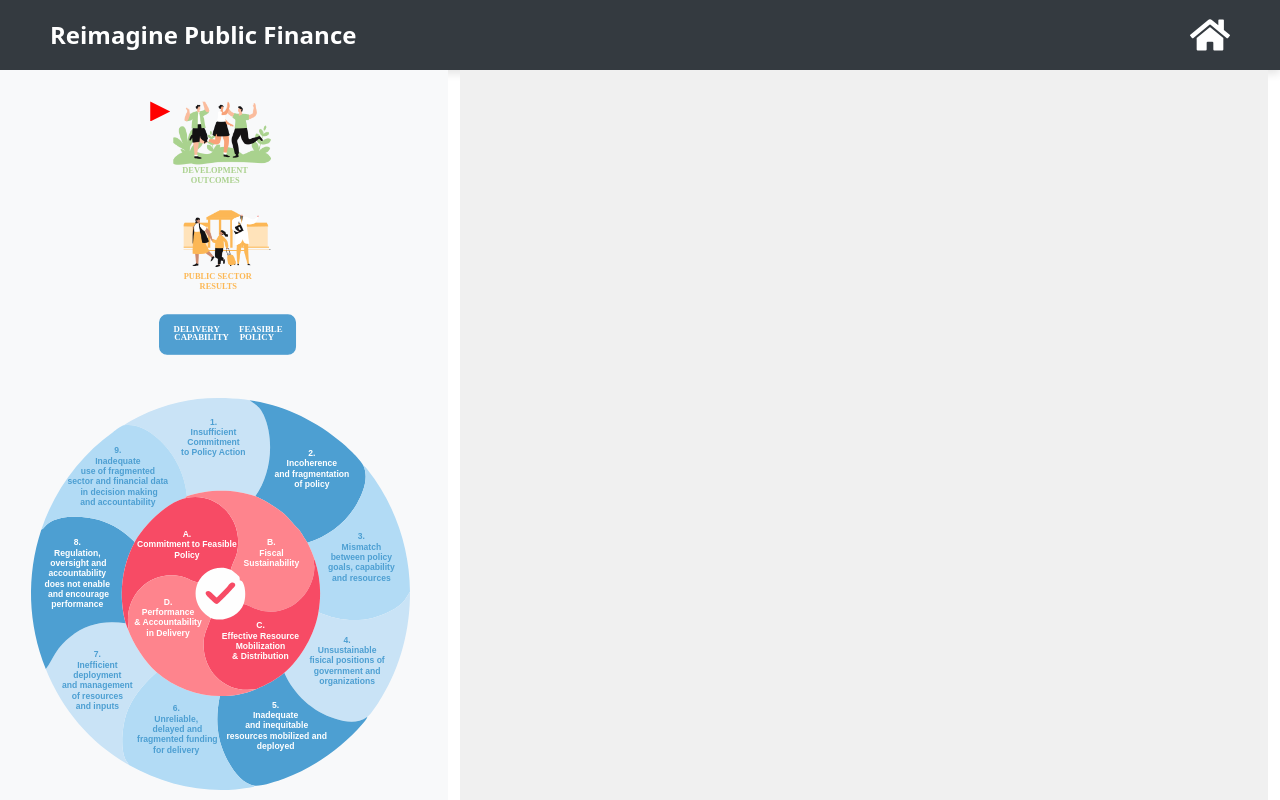
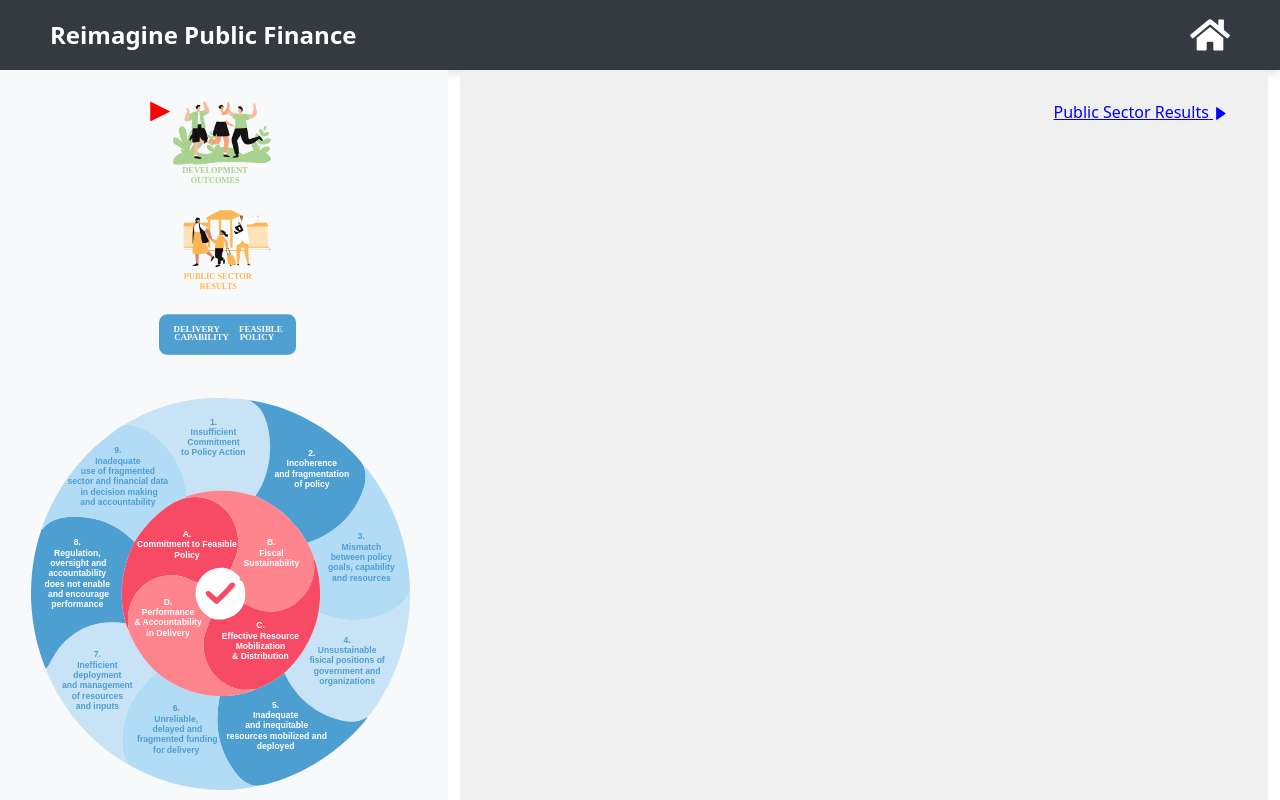
Before and after one commit to yukinko-iwasaki/rpf-bottleneck-page, a React (Create React App) app: page /rpf-bottleneck-page/UniversalHealthCare in a window 1280 px wide. Built offline with nearby package versions, Linux system fonts and the light colour scheme.

Commit message:
add arrow navigation

```diff
--- /dev/null
+++ b/src/components/arrowNav.jsx
@@ -0,0 +1,52 @@
+
+import React from "react";
+import { BiSolidRightArrow, BiSolidLeftArrow } from "react-icons/bi";
+import PropTypes from "prop-types";
+
+function ArrowNav({ selectedItem, setSelectedItem }) {
+  // navigationOrder except for group, which can be group1, group2, ... or groupA, groupB, ...
+  const baseOrder = ["outcome", "results", "policy"];
+  const navigationMap = {"outcome": "Development Outcome", "results": "Public Sector Results", "policy": "Delivery Capability and Feasible Policy", "group": "Evidence"};
+  const groupMatch = selectedItem.match(/^group(\d+|[A-D])$/);
+  let navigationOrder = [...baseOrder];
+  if (groupMatch) {
+    navigationOrder.push(selectedItem); // add the current groupN or groupX to the order
+  } else {
+    // If not a groupN or groupX, add a generic 'group' at the end for navigation
+    navigationOrder.push("group");
+  }
+
+  const selectedIndex = navigationOrder.indexOf(selectedItem);
+  const previousItem = selectedIndex > 0 ? navigationOrder[selectedIndex - 1] : null;
+  const nextItem = selectedIndex >= 0 && selectedIndex < navigationOrder.length - 1 ? navigationOrder[selectedIndex + 1] : null;
+
+  return (
+    <div
+      style={{ width: "100%", height: "50px", position: "relative" }}
+    >
+      {previousItem && (
+        <div
+          style={{ padding: "10px", color: "blue", textDecoration: "underline", cursor: "pointer", position: 'absolute', left: "10px" }}
+          onClick={() => setSelectedItem(previousItem)}
+        >
+          <BiSolidLeftArrow size={15} /> {navigationMap[previousItem]}
+        </div>
+      )}
+      {nextItem && (
+        <div
+          style={{ padding: "10px", color: "blue", textDecoration: "underline", cursor: "pointer", position: 'absolute', right: "10px" }}
+          onClick={() => setSelectedItem(nextItem)}
+        >
+          {navigationMap[nextItem]} <BiSolidRightArrow size={15} />
+        </div>
+      )}
+    </div>
+  );
+}
+
+ArrowNav.propTypes = {
+  selectedItem: PropTypes.string.isRequired,
+  setSelectedItem: PropTypes.func.isRequired,
+};
+
+export default ArrowNav;
--- a/src/components/contenxt.jsx
+++ b/src/components/contenxt.jsx
@@ -4,20 +4,25 @@ import Evidence from './evidence';
 import OutcomePage from './outcomePage';
 import PublicSectorResult from './publicSectorResult';
 import PolicyCapability from './policyCapability';
-function Context({selectedItem}) {
+import ArrowNav from './arrowNav';
+function Context({selectedItem, setSelectedItem}) {
   return (
     <div style={{width: '65vw'}} >
+<div className="content" style={{height:'100%', background:'rgb(240, 240, 240)', padding:'20px' }}>
+      <ArrowNav selectedItem={selectedItem} setSelectedItem={setSelectedItem} />
       {selectedItem == 'results' &&  <PublicSectorResult />}
       {selectedItem=='outcome'&& <OutcomePage />}
       {selectedItem.startsWith('group') && <Evidence selectedItem={selectedItem} />}
       {selectedItem == 'policy' && <PolicyCapability />}
-      {/* {selectedItem == 'public-sector-result' && <PublicSectorResult />} */}
+
+    </div>
     </div>
   );
 }
 
 Context.propTypes = {
     selectedItem : PropTypes.object.isRequired,
+    setSelectedItem: PropTypes.func.isRequired,
 };
 
 export default Context;
--- a/src/components/homePage.jsx
+++ b/src/components/homePage.jsx
@@ -26,8 +26,8 @@ function HomePage() {
     { title: 'Education', icon: <div style={{ backgroundColor: 'pink', borderRadius: '50%', padding: '5px' }}><FaGraduationCap size={30} color='red' /></div>, path: '/Education' },
     { title: 'Economic Resilience', icon: <div style={{ backgroundColor: 'lightblue', borderRadius: '50%', padding: '5px' }}><FaChartLine size={30} color='blue' /></div>, path: '/EconomicResilience' },
     { title: 'Gender-Based Violence', icon: <div style={{ backgroundColor: 'lightgreen', borderRadius: '50%', padding: '5px' }}><FaShieldAlt size={30} color='green' /></div>, path: '/GenderBasedViolence' },
-    { title: 'Renewable Energy', icon: <div style={{ backgroundColor: 'yellow', borderRadius: '50%', padding: '5px' }}><FaLeaf size={30} /></div>, path: '/RenewableEnergy' },
-    { title: 'Universal Health Care', icon: <div style={{ backgroundColor: 'lavender', borderRadius: '50%', padding: '5px' }}><FaHeartbeat color='purple' size={30} /></div>, path: '/UniversalHealthCare' },
+    { title: 'The Energy Transition', icon: <div style={{ backgroundColor: 'yellow', borderRadius: '50%', padding: '5px' }}><FaLeaf size={30} /></div>, path: '/RenewableEnergy' },
+    { title: 'Universal Healthcare', icon: <div style={{ backgroundColor: 'lavender', borderRadius: '50%', padding: '5px' }}><FaHeartbeat color='purple' size={30} /></div>, path: '/UniversalHealthCare' },
   ];
 
   return (
--- a/src/components/navbars.jsx
+++ b/src/components/navbars.jsx
@@ -54,7 +54,7 @@ function VerticalNavbarPermanent() {
                     </div>
                     <CircleVisual onClick={handleVizClick} selectedItem={selectedItem} />
                 </Col>
-                <Content outcome={outcome} selectedItem={selectedItem} />
+                <Content outcome={outcome} selectedItem={selectedItem} setSelectedItem={setSelectedItem} />
             </Row>
         </Container>
     );
--- a/src/components/outcomePage.jsx
+++ b/src/components/outcomePage.jsx
@@ -22,8 +22,8 @@ const iconMap = {
   "Education":  <div style={{ backgroundColor: 'pink', borderRadius: '50%', padding: '5px' }}><FaGraduationCap size={100} color='red' /></div>,
   "Economic Resilience":  <div style={{ backgroundColor: 'lightgreen', borderRadius: '50%', padding: '5px' }}><FaShieldAlt size={100} color='green' /></div>,
   "Gender-Based Violence":<div style={{ backgroundColor: 'lightgreen', borderRadius: '50%', padding: '5px' }}><FaShieldAlt size={100} color='green' /></div>,
-  "Renewable Energy": <div style={{ backgroundColor: 'yellow', borderRadius: '50%', padding: '5px' }}><FaLeaf size={100} /></div>,
-  "Universal Health Care": <div style={{ backgroundColor: 'lavender', borderRadius: '50%', padding: '5px' }}><FaHeartbeat color='purple' size={100} /></div>
+  "The Energy Transition": <div style={{ backgroundColor: 'yellow', borderRadius: '50%', padding: '5px' }}><FaLeaf size={100} /></div>,
+  "Universal Healthcare": <div style={{ backgroundColor: 'lavender', borderRadius: '50%', padding: '5px' }}><FaHeartbeat color='purple' size={100} /></div>
 
 }
 
@@ -31,7 +31,7 @@ function OutcomePage() {
     const { outcome } = useContext(OutcomeContext);
     const outcomeData = data[outcome] || {};
   return (
-    <div style={{ padding: '40px', width: '100%', textAlign: 'center', backgroundColor: '#f0f0f0', minHeight: '100vh', display: 'flex', flexDirection: 'column', alignItems: 'center', justifyContent: 'center' }}> {/* Center content */}
+    <> {/* Center content */}
       {outcome && (
         <div style={{
           maxWidth: '900px',
@@ -74,7 +74,7 @@ function OutcomePage() {
           }}>In {outcome}, the countries typically pursue the following <b>policy outcome:</b><br /><p style={{paddingTop:'20px'}}> {outcomeData.description}</p></p>
         </div>
       )}
-    </div>
+    </>
   );
 }
 
--- a/src/components/policyCapability.jsx
+++ b/src/components/policyCapability.jsx
@@ -14,7 +14,7 @@ function PolicyCapability() {
                 padding: '30px',
                 border: '1px solid #ccc',
                 overflow: 'scroll',
-                height: '86vh',
+                height: '83vh',
                 borderRadius: '12px',
                 boxShadow: '0px 4px 12px rgba(0, 0, 0, 0.15)',
                 backgroundColor: '#fff'
--- a/src/components/publicSectorResult.jsx
+++ b/src/components/publicSectorResult.jsx
@@ -7,10 +7,10 @@ function PublicSectorResult() {
     const { outcome } = useContext(OutcomeContext);
     const publicSectorResult = data[outcome] || {};
     return (
-        <div style={{ padding: '20px', textAlign: 'center', backgroundColor: '#f0f0f0', minHeight: '100vh', display: 'flex', flexDirection: 'column', alignItems: 'center', justifyContent: 'start' }}> {/* Center content */}
+        <> {/* Center content */}
             <div style={{
                 padding: '20px',
-                height:'86vh',
+                height:'83vh',
                 overflow:'scroll',
                 border: '1px solid #ccc',
                 borderRadius: '12px',
@@ -57,7 +57,7 @@ function PublicSectorResult() {
                     ))}
                 </ul>
             </div>
-        </div>
+        </>
     );
 }
 
--- a/src/data/publicSectorResult.json
+++ b/src/data/publicSectorResult.json
@@ -26,7 +26,7 @@
             }
         ]
     },
-    "Gender Based Violence": {
+    "Gender-Based Violence": {
         "result": "Deliver coordinated measures to prevent and address GBV, including. preventative measures like norms and behavioral change at individual, societal, and institutional levels; integrated multi-sector victim/survivor-centered support services; accountability measures for perpetrators; and financial and logistical support to organizations that play a critical role in addressing GBV.",
         "feasiblePolicy": "To be feasible, GBV policy demands political commitment, with an explicit and effective prioritization and mainstreaming across the government strategy, policy coordination and coherence across multiple ministries and levels of government, including service providers, as well as having the necessary specialized technical capacities and resources, jointly with a suitable legal, institutional, financial and data systems.",
         "effectiveDelivery": "The ability to effectively deliver gender-focused services depends on coordination and data-sharing mechanisms, as well as on the allocated resources (both human and financial). Service integration, data-sharing mechanisms among health services, law enforcement, and social support systems strengthen survivor support and accountability for perpetrators, and adequate funding contributes to sustained assistance, addressing root causes of gender-based violence, and implement evidence-based strategies for long-term change.",
```
Also changed, not shown: src/components/evidence.jsx (+4 -4 lines).
